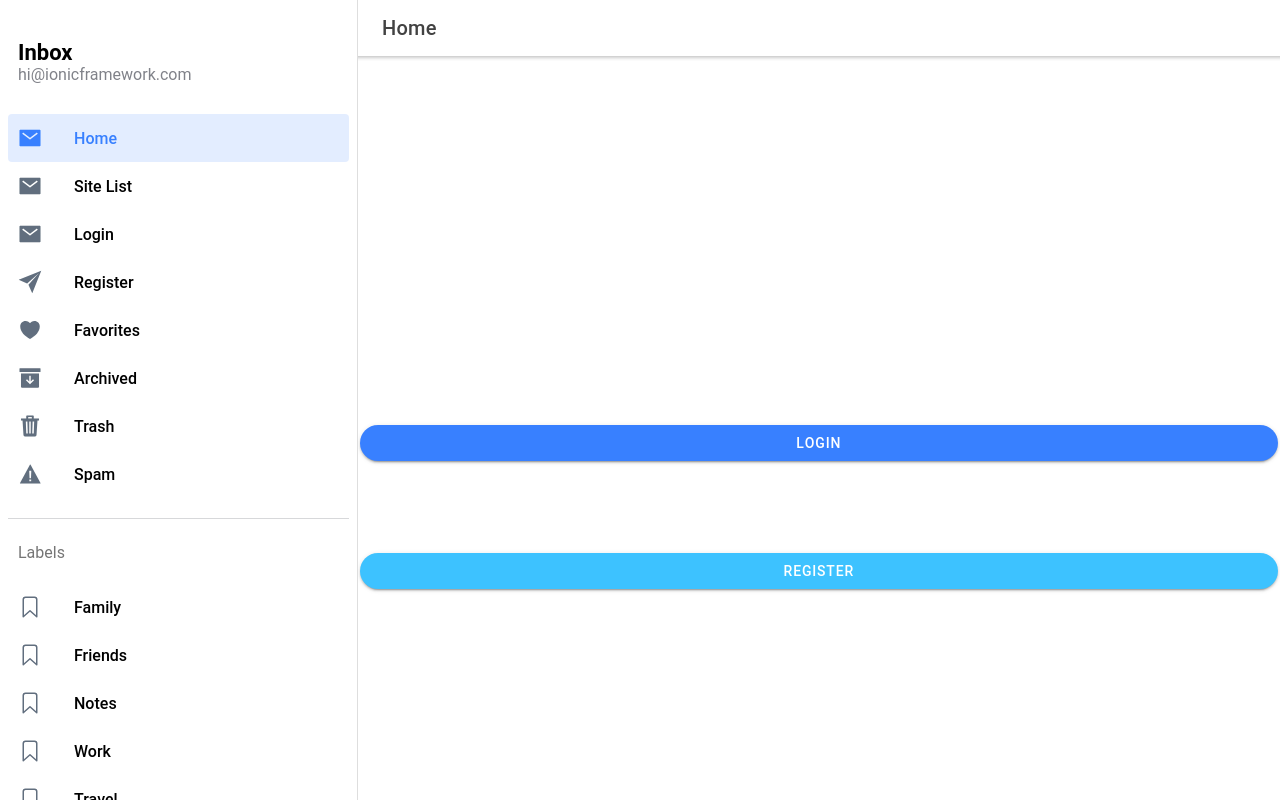
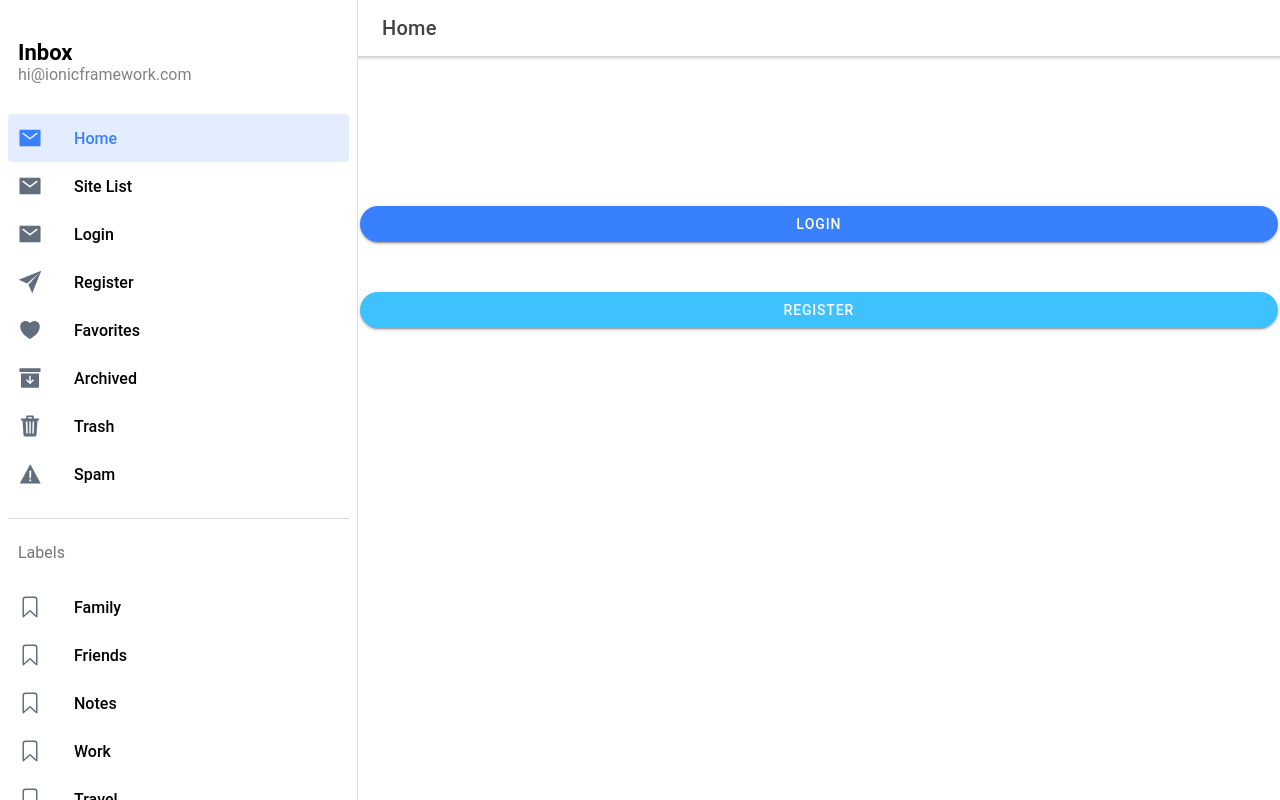
Before and after one commit to CiaranCrowley/FYP, a React (Create React App) app in the folder FYP_APP/: page /page/Home in a window 1280 px wide. Built offline with nearby package versions, Linux system fonts and the light colour scheme.

Commit message:
CSS Changes.  Play with the img css to fix

```diff
--- a/FYP_APP/src/pages/Home/styles.css
+++ b/FYP_APP/src/pages/Home/styles.css
@@ -3,9 +3,9 @@
 } */
 
 .login-button-col {
-   margin-top: 40%;
+   margin-top: 150px;
 }
 
 .register-button-col{
-   margin-top: 10%;
+   margin-top: 50px;
 }
--- a/FYP_APP/src/pages/Site_List/styles.css
+++ b/FYP_APP/src/pages/Site_List/styles.css
@@ -0,0 +1,4 @@
+img {
+   height: 100px;
+   width: 400px;
+}
```
